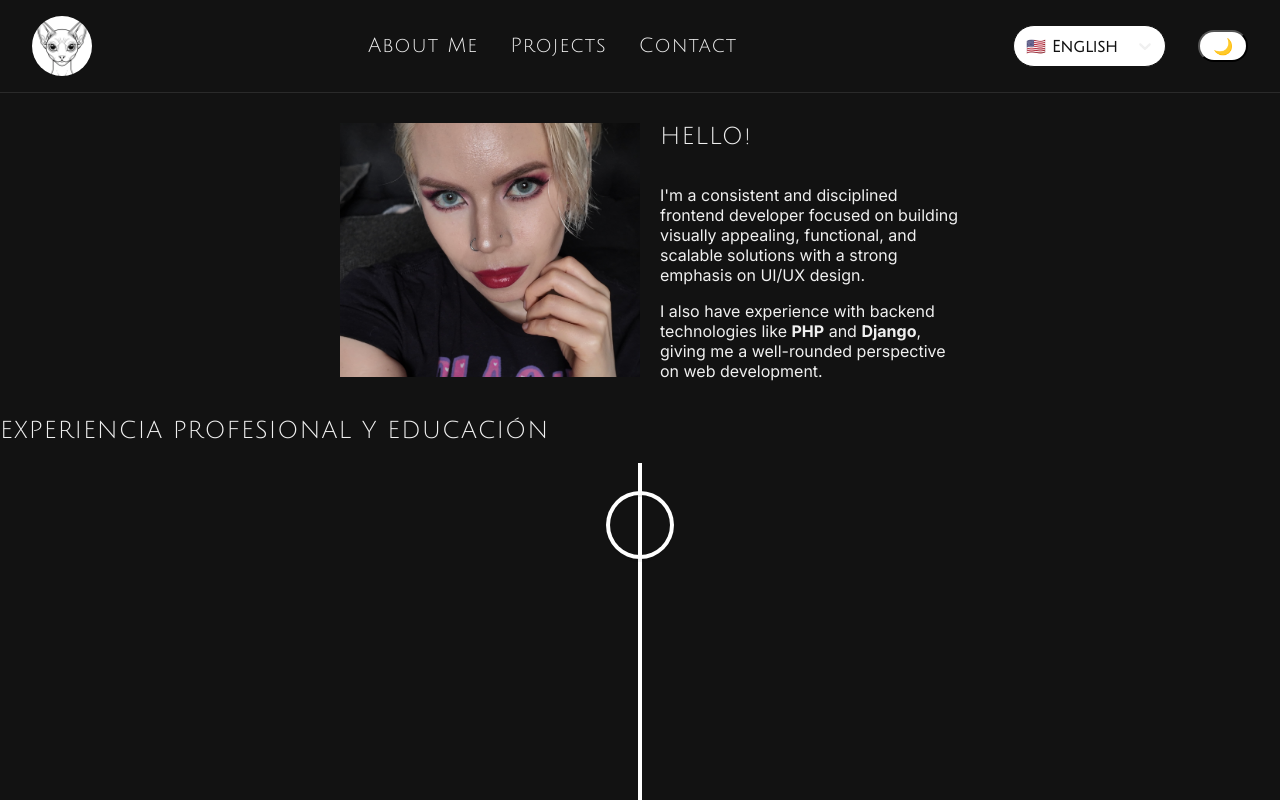
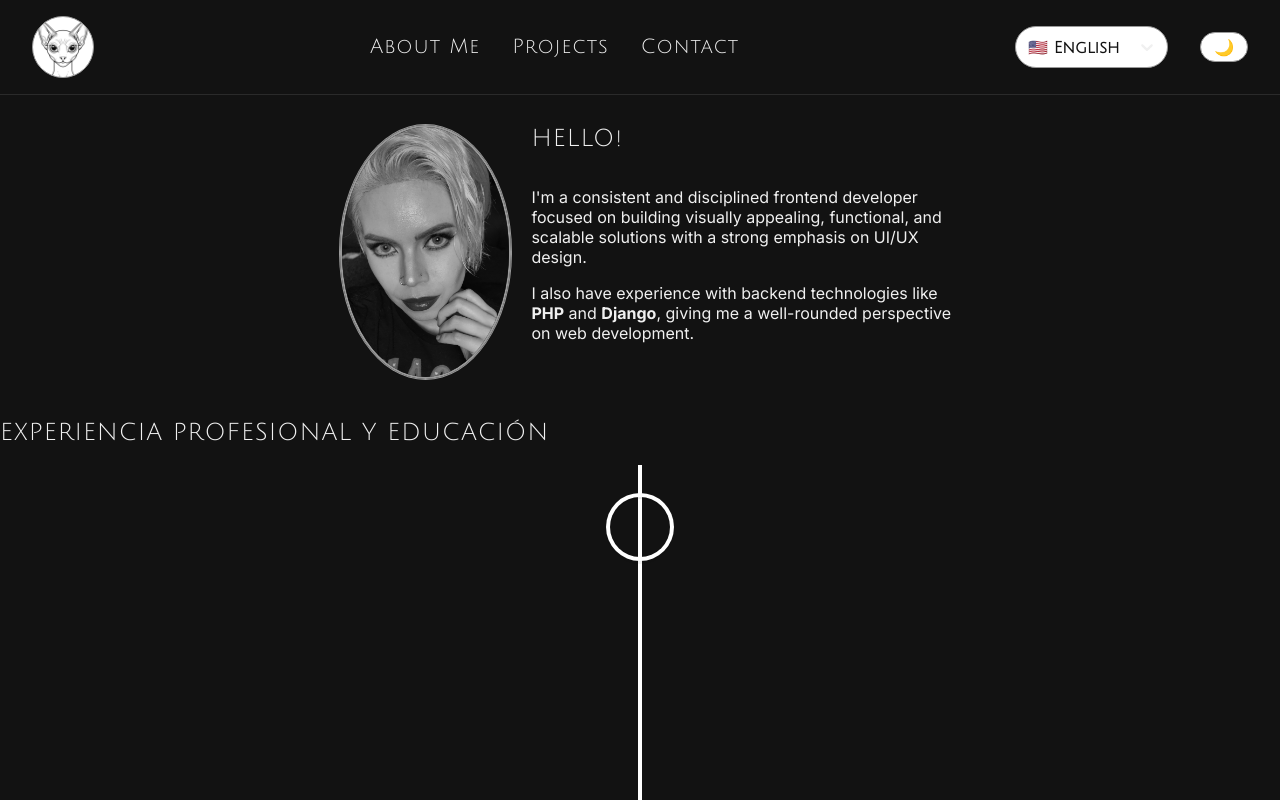
Before and after one commit to macripcode/portfolio, a React (Vite) app: page / in a window 1280 px wide. Shown: the top 800 px of the page. Built offline with nearby package versions, Linux system fonts and the light colour scheme; some icons are missing.

Commit message:
"Fixing styles on hero section"

```diff
--- a/src/components/Hero.jsx
+++ b/src/components/Hero.jsx
@@ -23,7 +23,9 @@ function Hero() {
   return (
     <section id="hero">
       <div className="hero-description-div">
-        <div className="picture-div"></div>
+        <div className="picture-div">
+          <img src="/hero-square.jpeg" alt="profile picture"></img>
+        </div>
         <div className="text-div">
           <div className="greeting-div">
             <h1>{greeting}</h1>
--- a/src/styles/hero.css
+++ b/src/styles/hero.css
@@ -12,14 +12,24 @@
     width: 100%;
 }
 
-.picture-div{
+.picture-div {
+    width: 250px;
+    height: 250px;
+    margin: 20px;
+    border-radius: 50%;
+    border: 2px solid var(--line);
+    box-shadow: 0 0 0 1px var(--line);
+    overflow: hidden;
+  }
+
+  .picture-div img {
     width: 100%;
-    margin: 20px;
-    height: auto;
-    background-image: url('/hero.jpg');
-    background-size: cover;
-    background-position: center;
-    border: 1px solid var(--line);
-    background-repeat: no-repeat;
-    background-position: center;
-}
+    height: 100%;
+    object-fit: cover;
+    filter: grayscale(100%);
+    transition: transform 0.5s ease-in-out;
+  }
+
+  .picture-div img:hover {
+    transform: scale(1.1);
+  }
--- a/src/styles/variables.css
+++ b/src/styles/variables.css
@@ -1,6 +1,6 @@
 :root{
   --white:     #ffffff;
-  --black:     #000000
+  --black:     #000000;
   --gray-50:   #f9f9f9;
   --gray-100:  #f0f0f0;
   --gray-200:  #e0e0e0;
@@ -14,6 +14,8 @@
 
   --font-heading: 'Julius Sans One', sans-serif;
   --font-body: 'Inter', sans-serif;
+
+  --line:      #999999;
 }
 
 
@@ -23,7 +25,7 @@ body.dark {
   --title: var(--gray-400);
   --subtitle: var(--gray-100);
   --text: var(--gray-100);
-  --line: var(--gray-500)
+  --line: var(--gray-500);
   --hero-timeline-bg: var(--gray-600);
   --hero-timeline-color: var(--gray-100);
   --hero-timeline-bgIcon: var(--gray-800);
@@ -35,7 +37,7 @@ body.light {
   --title: var(--gray-400);
   --subtitle: var(--gray-900);
   --text: var(--gray-800);
-  --line: var(var(--black))
+  --line: var(--gray-800);
   --hero-timeline-bg: var(--gray-100);
   --hero-timeline-color: var(--gray-600);
   --hero-timeline-bgIcon: var(--gray-800);
```
Also changed, not shown: public/hero-square.jpeg (added).
